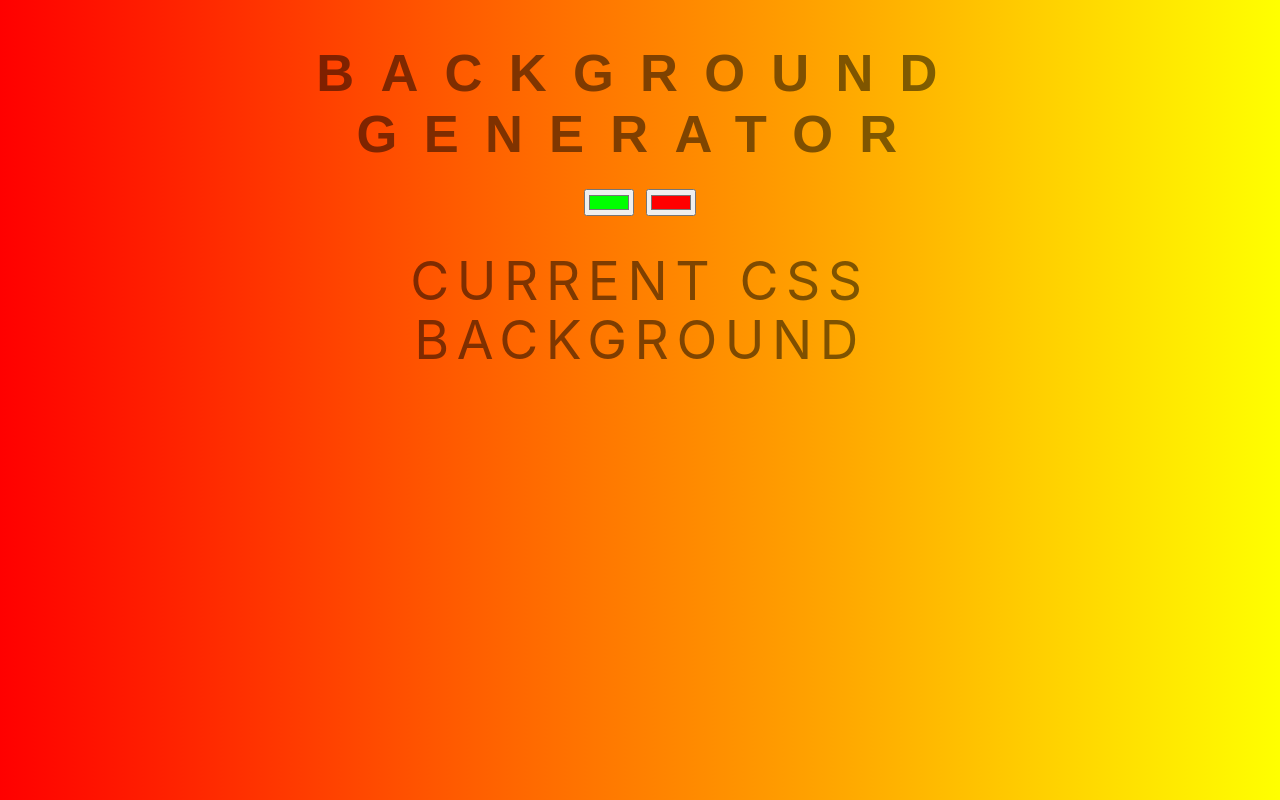
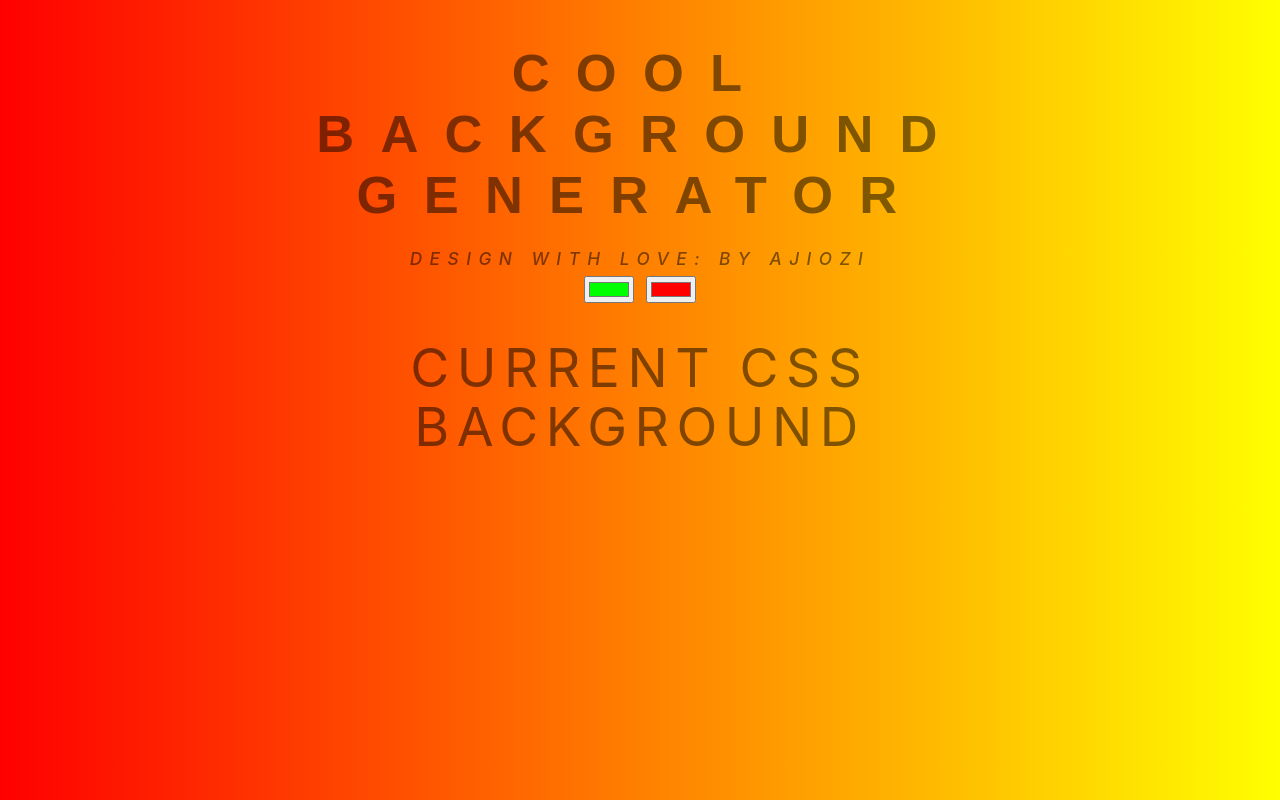
Before and after one commit to Ajioz/Background-generator, a plain HTML site: page index.html in a window 1280 px wide. Drawn offline with nearby package versions, Linux system fonts and the light colour scheme.

Commit message:
Changing Title

```diff
--- a/index.html
+++ b/index.html
@@ -15,7 +15,8 @@
 
 <body class="container">
     <div id="gradient">
-	    <h1>Background Generator</h1>
+	    <h1>Cool Background Generator</h1>
+	    <h6><cite><strong>Design With Love: By Ajiozi</strong></cite></h6>
 	    <input class ="color1" type="color" name="color1" value="#00ff00">
 	    <input class="color2" type="color" name="color2" value="#ff0000">
 	    <h2>Current CSS Background</h2>
```
